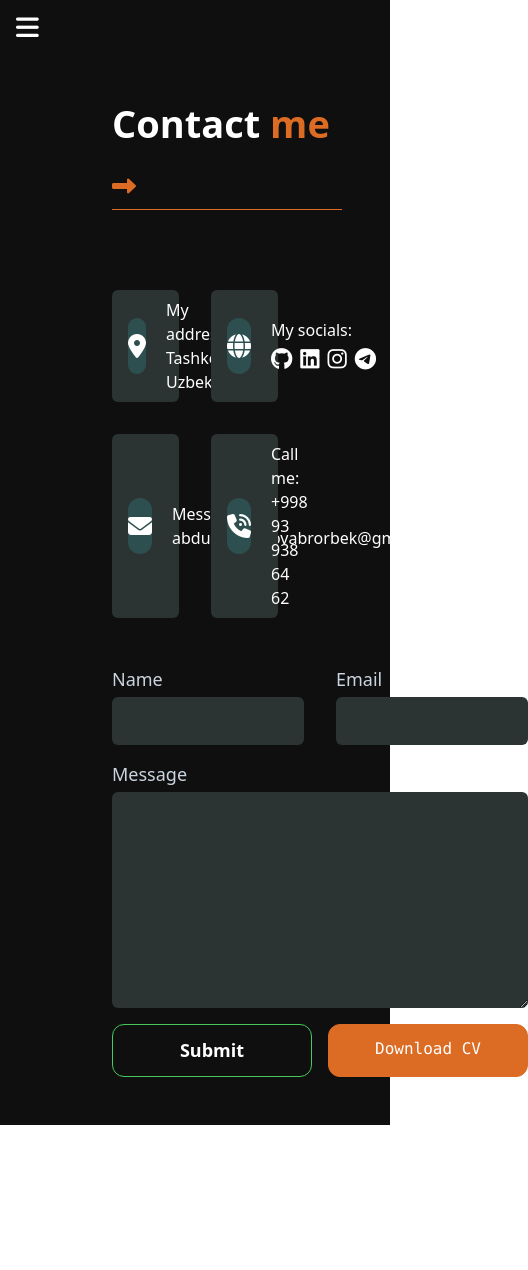
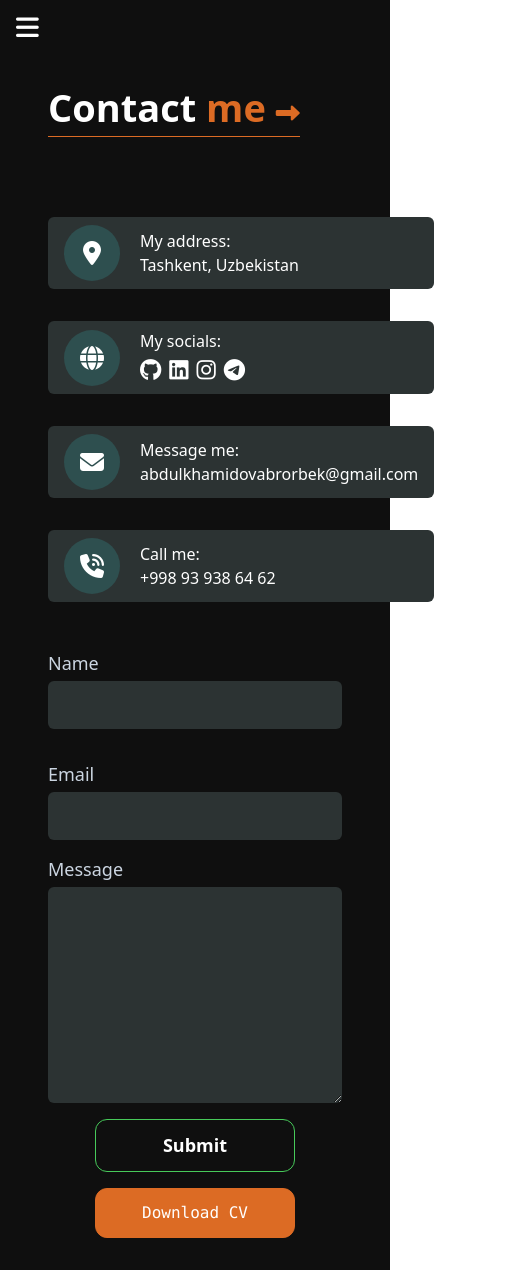
Before and after one commit to developerabrorbek/portfolio, a React (Vite) app: page /contact in a window 390 px wide. Shown: the whole page, 528 px wide, since content can reach past the window. Before the commit the page ends 1125 px from the top, so only its background shows below. Built offline with nearby package versions, Linux system fonts and the light colour scheme.

Commit message:
contact page responsive end

```diff
--- a/src/components/Buttons.jsx
+++ b/src/components/Buttons.jsx
@@ -1,7 +1,7 @@
 const DownloadButton = () => {
   return (
     <a
-      className="inline-block px-8 py-3 w-[200px] text-center bg-[#dc6b24] hover:bg-transparent border border-[#dc6b24]  font-mono text-white rounded-xl cursor-pointer"
+      className="block px-8 py-3 w-[200px] text-center bg-[#dc6b24] hover:bg-transparent border border-[#dc6b24]  font-mono text-white rounded-xl cursor-pointer"
       download="*"
     >
       Download CV
--- a/src/pages/Contact.jsx
+++ b/src/pages/Contact.jsx
@@ -2,8 +2,8 @@ import DownloadButton from "../components/Buttons";
 
 const Contact = () => {
   return (
-    <div className="contact-page min-h-screen bg-[#0F0F0F] p-12">
-      <h1 className="text-white text-[38px] border-b font-semibold inline-block border-[#dc6b24] mb-20 ml-16">
+    <div className="contact-page min-h-screen bg-[#0F0F0F] p-8 lg:p-12">
+      <h1 className="text-white text-[38px] border-b font-semibold inline-block border-[#dc6b24] mb-20 ml-4 lg:ml-[70px]">
         Contact{" "}
         <span>
           me <i className="fa-solid fa-right-long text-[24px]"></i>
@@ -12,7 +12,7 @@ const Contact = () => {
 
       <div className="contact-body">
         <div className="socials flex justify-center mb-12">
-          <ul className="grid grid-cols-2 w-full gap-8 px-16">
+          <ul className="grid xl:grid-cols-2 w-full gap-8 px-4 lg:px-16">
             <li className="flex gap-5 items-center bg-[#2C3333] py-2 px-4 rounded-md">
               <div className="location flex items-center justify-center rounded-full text-[24px] w-14 h-14 bg-[#2E4F4F]">
                 <i className="fa-solid fa-location-dot text-inherit"></i>
@@ -73,8 +73,8 @@ const Contact = () => {
           </ul>
         </div>
 
-        <form className="grid gap-4 w-full px-16">
-          <div className="grid grid-cols-2 gap-8 w-full">
+        <form className="flex flex-col gap-4 w-full px-4 lg:px-16">
+          <div className="grid lg:grid-cols-2 gap-8 w-full">
             <label htmlFor="name" className="block w-full">
               <p className="text-slate-300 text-[18px] mb-1">Name</p>
               <input
@@ -100,7 +100,7 @@ const Contact = () => {
               rows={8}
             />
           </label>
-          <div className="flex justify-center gap-4">
+          <div className="flex flex-col self-center md:flex-row justify-center gap-4">
             <button
               type="submit"
               className="hover:bg-[#3a9648] border  hover:border-[#3a9648] bg-transparent border-[#47ca5a] text-white font-semibold text-[18px] rounded-xl p-3  w-[200px]"
```
